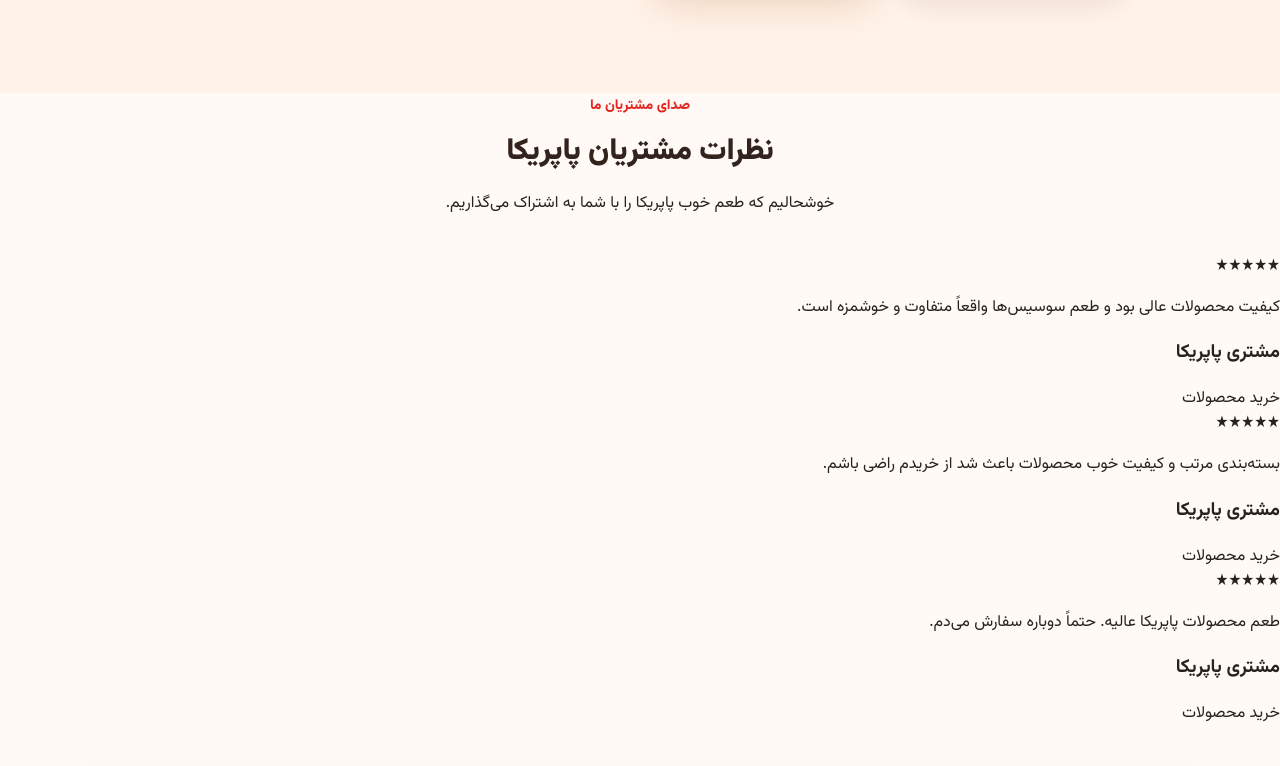
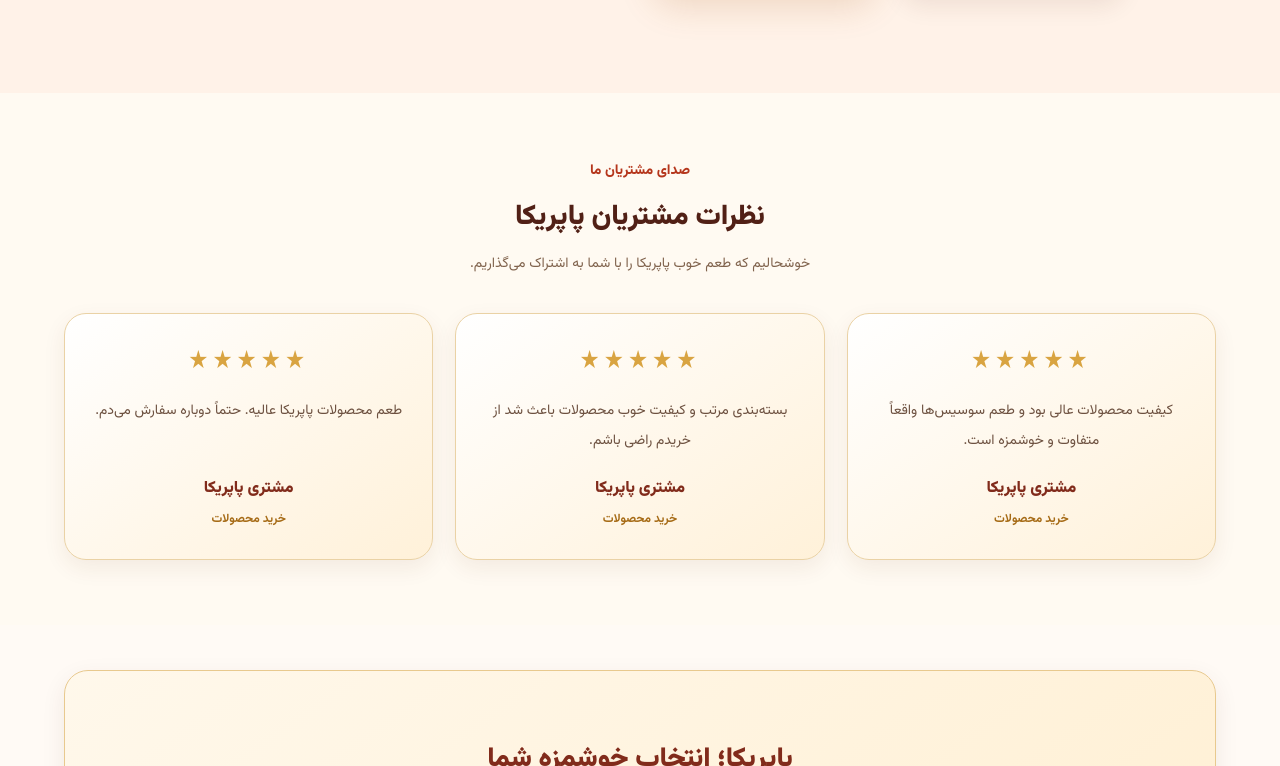
Before and after one commit to romistay/paprika-store, a React (Vite) app: page / in a window 1280 px wide. Shown: the part 2274-3040 px from the top of the page. Built offline with nearby package versions, Linux system fonts and the light colour scheme.

Commit message:
Update index.css

```diff
--- a/src/index.css
+++ b/src/index.css
@@ -1776,3 +1776,96 @@ background: url("/paprika-store/Paprika%20Deli%20Feast%20Advertisement%281%29.pn
     font-size: 13px;
   }
 }
+
+/* Customer Reviews */
+.reviews {
+  padding: 65px 5%;
+  background: #fffaf2;
+}
+
+.reviews .section-heading {
+  text-align: center;
+  margin-bottom: 38px;
+}
+
+.reviews .section-heading span {
+  color: #b5361c;
+  font-size: 14px;
+  font-weight: 800;
+}
+
+.reviews .section-heading h2 {
+  color: #512016;
+  font-size: 28px;
+  font-weight: 900;
+  margin: 12px 0;
+}
+
+.reviews .section-heading p {
+  color: #80634d;
+  font-size: 14px;
+}
+
+.reviews-grid {
+  display: grid;
+  grid-template-columns: repeat(3, minmax(0, 1fr));
+  gap: 22px;
+}
+
+.review-card {
+  padding: 28px 22px;
+  text-align: center;
+  background: linear-gradient(145deg, #ffffff, #fff1d9);
+  border: 1px solid #ead2a5;
+  border-radius: 22px;
+  box-shadow: 0 8px 22px rgba(100, 50, 20, 0.08);
+  transition: 0.3s ease;
+}
+
+.review-card:hover {
+  transform: translateY(-6px);
+  border-color: #d9a441;
+  box-shadow: 0 14px 28px rgba(100, 50, 20, 0.13);
+}
+
+.review-stars {
+  color: #d9a441;
+  font-size: 25px;
+  letter-spacing: 4px;
+  margin-bottom: 15px;
+}
+
+.review-card p {
+  color: #6d5140;
+  font-size: 14px;
+  line-height: 2.2;
+  min-height: 65px;
+}
+
+.review-card h3 {
+  color: #812b1b;
+  font-size: 16px;
+  font-weight: 900;
+  margin: 15px 0 5px;
+}
+
+.review-card span {
+  color: #a66b16;
+  font-size: 12px;
+  font-weight: 700;
+}
+
+@media (max-width: 750px) {
+  .reviews-grid {
+    grid-template-columns: 1fr;
+    gap: 15px;
+  }
+
+  .reviews {
+    padding: 45px 15px;
+  }
+
+  .reviews .section-heading h2 {
+    font-size: 23px;
+  }
+}
```
